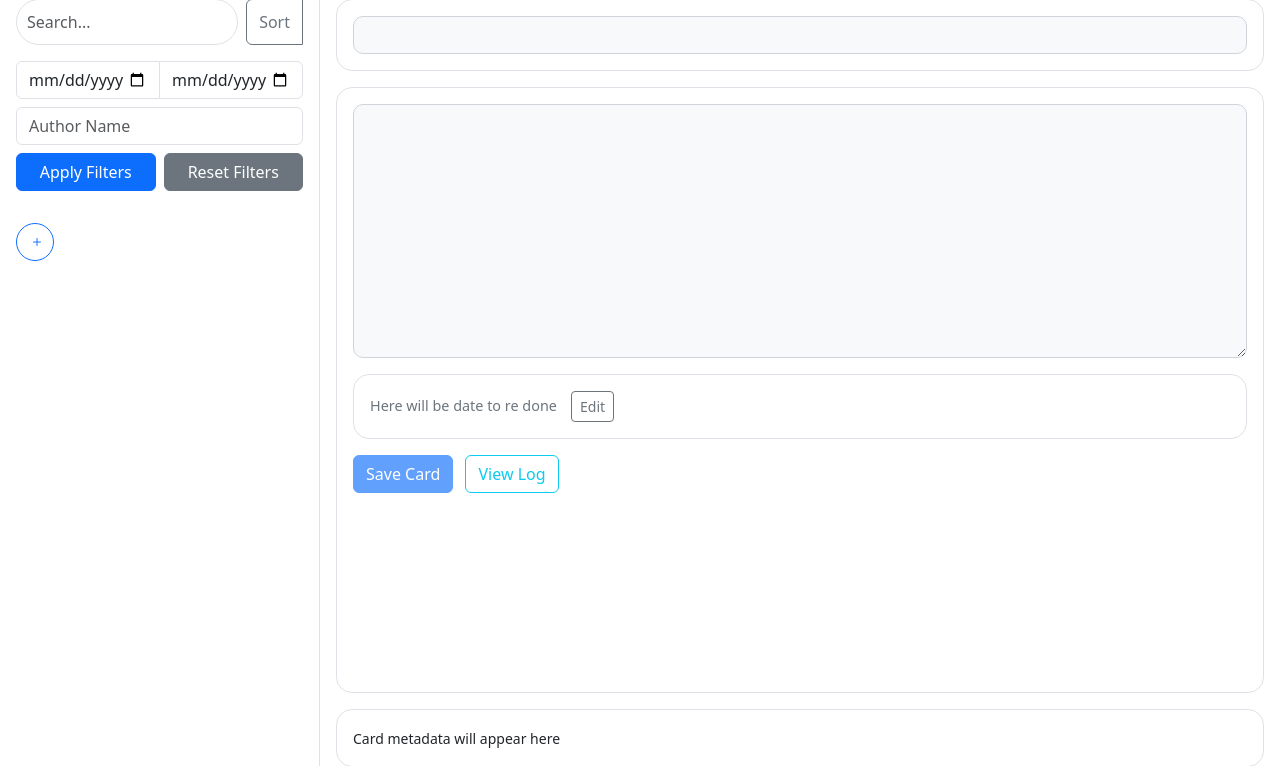
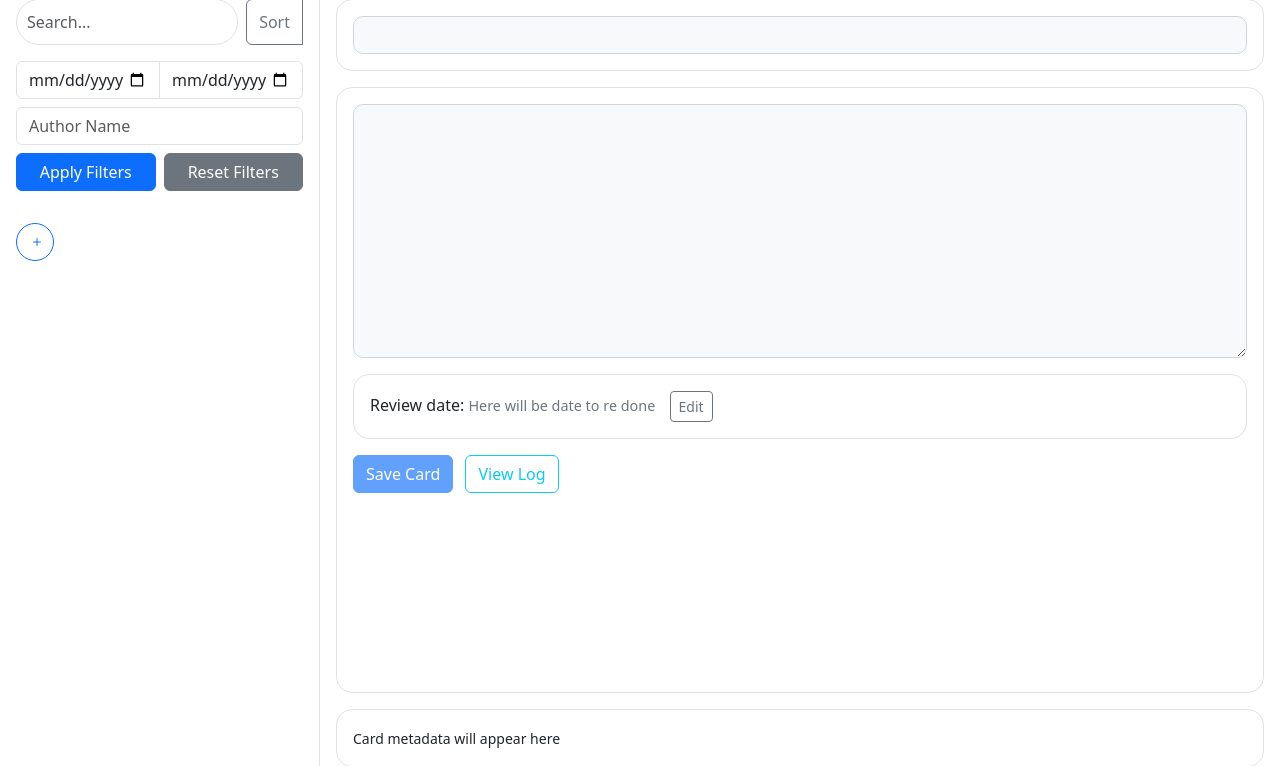
Before and after one commit to AlexBaurer/drtool, a FastAPI app: page / in a window 1280 px wide. Shown: the part 17-783 px from the top of the page. Run offline with FastAPI, Linux system fonts and the light colour scheme; data that the repository does not hold is empty.

Commit message:
refactor html

```diff
--- a/static/js/app.js
+++ b/static/js/app.js
@@ -17,6 +17,10 @@ document.addEventListener('DOMContentLoaded', async function () {
     const saveReviewDate = document.getElementById('saveReviewDate');
     const rightPanel = document.getElementById("rightPanel");
     const logWindow = document.getElementById("logWindow");
+    const sortByDate = document.getElementById("sortByDate");
+    const sortByAuthor = document.getElementById("sortByAuthor");
+    const sortByAlphabet = document.getElementById("sortByAlphabet");
+    const sortByOverdue = document.getElementById("sortByOverdue");
 
     let currentCard = null;
 
@@ -142,7 +146,7 @@ document.addEventListener('DOMContentLoaded', async function () {
         currentCard = card;
         editableCardTitle.value = card.title;
         editableCardContent.value = card.content;
-        dateReviewField.textContent = `Review date: ${dateCutter(card.date_review)}`;
+        dateReviewField.textContent = `${dateCutter(card.date_review)}`;
         editableCardTitle.disabled = false;
         editableCardContent.disabled = false;
         saveCardButton.disabled = false;
@@ -194,7 +198,7 @@ document.addEventListener('DOMContentLoaded', async function () {
         console.log('review date:', currentCard.date_review);
         await saveCard(currentCard);
         renderCards(searchInput.value);
-        document.getElementById('dateReview').textContent = `Review date: ${currentCard.date_review}`;
+        document.getElementById('dateReview').textContent = `${currentCard.date_review}`;
         alert('Review date updated successfully!');
     });
 
--- a/templates/index.html
+++ b/templates/index.html
@@ -66,7 +66,7 @@
                 </div>
                 <div class="p-3 rounded-4 mb-3 flex-grow-1 border">
                     <textarea id="editableCardContent" class="form-control mb-3" rows="10" disabled></textarea>
-                    <div class="p-3 rounded-4 border">
+                    <div class="p-3 rounded-4 border">Review date:
                         <small id="dateReview">Here will be date to re done</small>
                         <button class="btn btn-outline-secondary btn-sm" id="editReviewDate"
                                 aria-label="New Review Date" data-bs-toggle="modal" data-bs-target="#datePickerModal">Edit</button>
```
